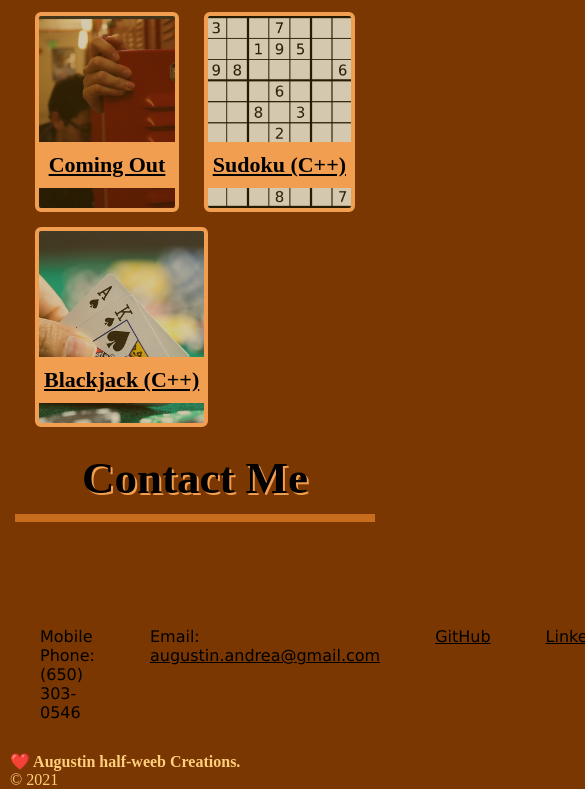
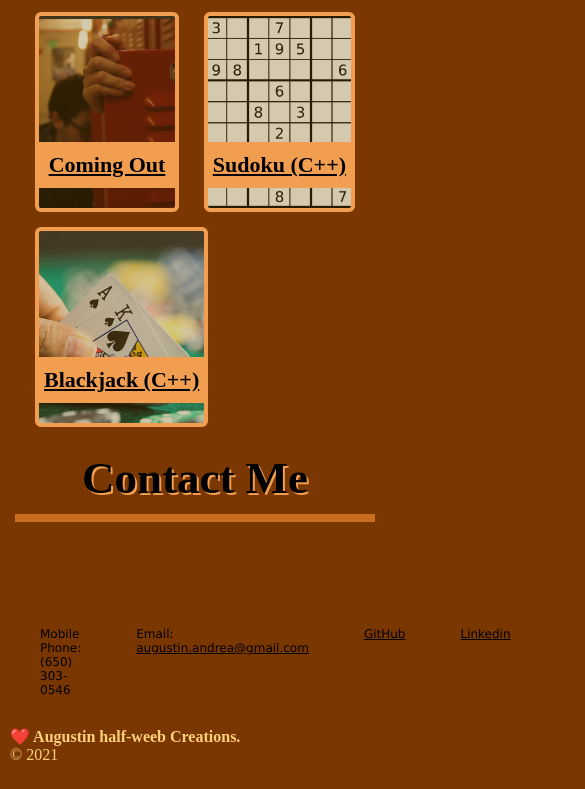
Before and after one commit to augustinandrea/portfolio_website, a plain HTML site: page index.html in a window 390 px wide. Shown: the part 2161-2950 px from the top of the page, 585 px wide, since content can reach past the window. After the commit the page ends 2925 px from the top, so only its background shows below. Drawn offline with Linux system fonts and the light colour scheme.

Commit message:
final commit. Wanted some more font changes.

```diff
--- a/assets/style.css
+++ b/assets/style.css
@@ -309,6 +309,10 @@ footer{
         min-height: 200px;
     }
 
+    .contacts{
+        font-size: 12px;
+    }
+
 }
 
 @media screen and (max-width: 575px){
```
